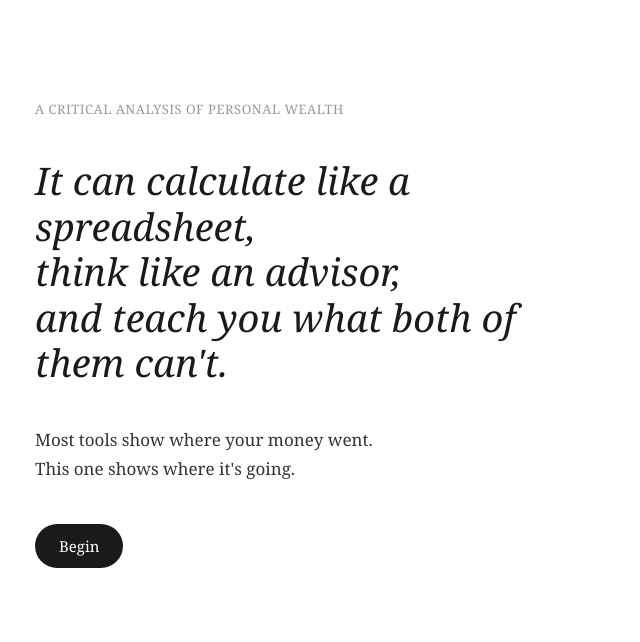
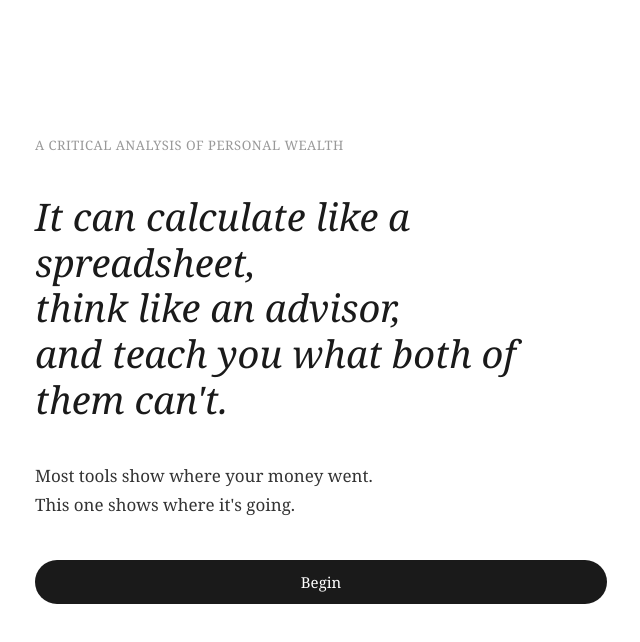
Before and after one commit to mattcalvetti/oneshot-v2, a React (Vite) app: page / in a window 1280 px wide. Shown: the top 642 px of the page, without its empty margins (319-959 px from the left). Built offline with nearby package versions, Linux system fonts and the light colour scheme.

Commit message:
center landing page, clean up headline

```diff
--- a/src/App.jsx
+++ b/src/App.jsx
@@ -130,7 +130,7 @@ ONLY valid JSON: {"headline":"...","insights":[...],"oneMove":"..."}` }]
   // Landing
   if (view === 'landing') return (
     <div style={s.page}>
-      <div style={{ ...s.wrap, paddingTop: 100 }}>
+      <div style={{ ...s.wrap, paddingTop: 0, minHeight: '100vh', display: 'flex', flexDirection: 'column', justifyContent: 'center' }}>
         <p style={{ fontSize: 13, color: '#999', marginBottom: 40, letterSpacing: 0.5 }}>A CRITICAL ANALYSIS OF PERSONAL WEALTH</p>
 
         <h1 style={{ ...s.h1, fontSize: 38, fontStyle: 'italic' }}>
```
